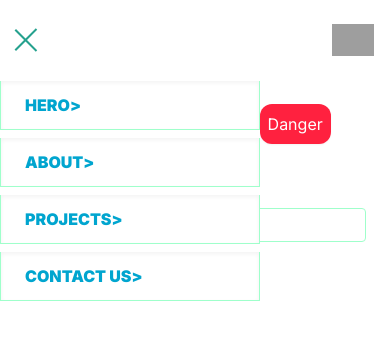
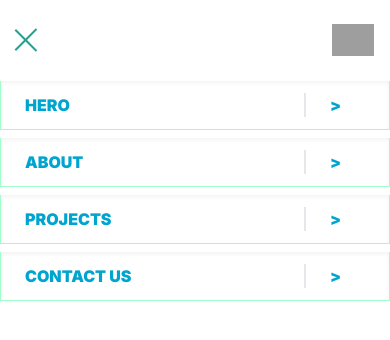
Before and after one commit to diaryoc/doc-portfolio, a Next.js app: page / in a window 390 px wide. Both pictures are taken after a click on the button 31 px from the left and 40 px from the top of the page. Shown: the top 340 px of the page. Built offline with nearby package versions, Linux system fonts and the light colour scheme; grey boxes are pictures that could not be loaded.

Commit message:
#2-refactoring for styling navbar mobile view
Signed-off-by: diaryoc <diarycuriosity@gmail.com>

```diff
--- a/src/components/feature/navbar.tsx
+++ b/src/components/feature/navbar.tsx
@@ -44,16 +44,16 @@ export default function Navbar(){
             {/*mobile*/}
             {active && (
                 <div
-                    className="sidebar-active origin-left w-2/3 scale-x-0 fixed h-screen top-[73px] left-0 bg-white transition duration-500 ease-in-out"
+                    className="sidebar-active origin-left w-full scale-x-0 fixed h-screen top-[73px] left-0 bg-white transition duration-500 ease-in-out"
                     id="nav-menu">
                     <ul className="flex flex-col">
                         {dataNavbar.map((item, index) => (
                             <li className="mobile-hamburger-list group" key={index}>
                                 <Link href={item.link}
-                                      className={"group-hover:bg-accent group-hover:text-white"}>
+                                      className={"group-hover:bg-primary group-hover:text-white  justify-between"}>
                                     {item.name}
                                     <span
-                                        className={"group-hover:bg-accent group-hover:text-white group-hover:border-l-white"}>{`>`}</span>
+                                        className={"px-6 h-full w-fit border-l-2 group-hover:text-white group-hover:border-l-white"}>{`>`}</span>
                                 </Link>
                             </li>
                         ))}
```
